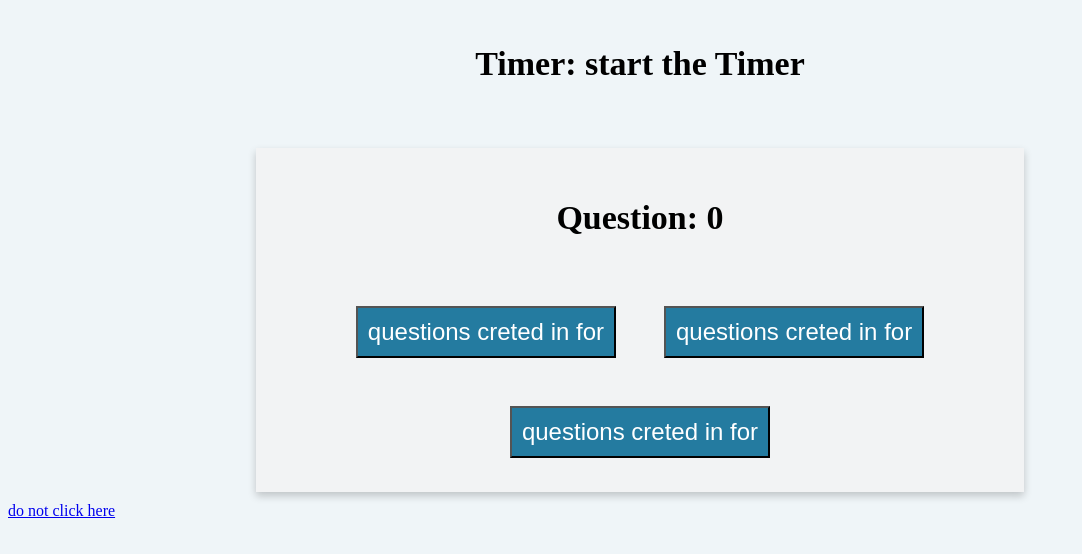
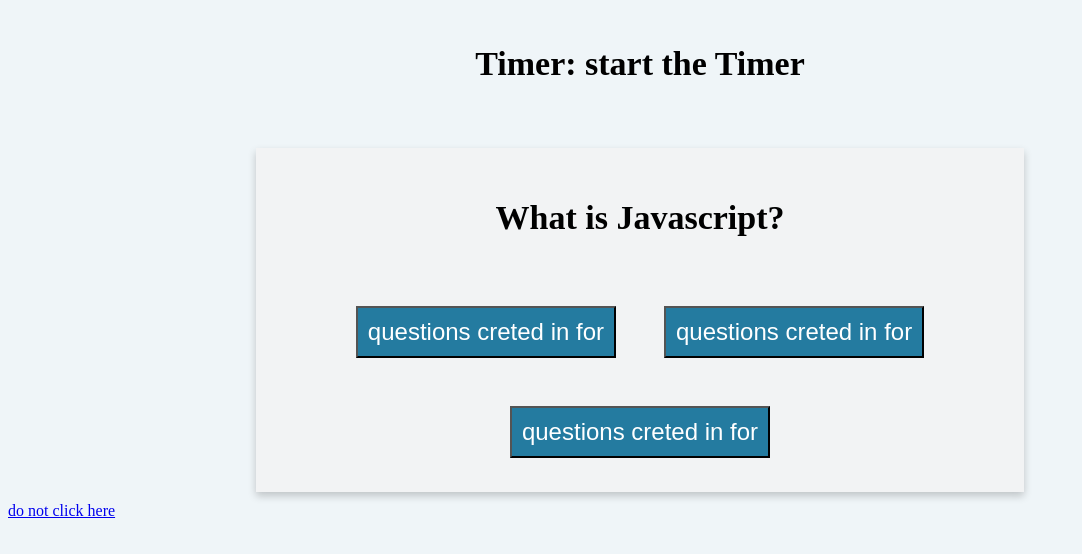
Before and after one commit to tallerdeldiablo/Javascript-timed-quiz, a plain HTML site: page index.html in a window 1280 px wide. Both pictures are taken after a click on the button "Start". Shown: the whole page, without its empty margins (0-1082 px from the left). Drawn offline with Linux system fonts and the light colour scheme.

Commit message:
first question working

```diff
--- a/assets/js/script.js
+++ b/assets/js/script.js
@@ -1,6 +1,8 @@
 var startEL = document.querySelector("#start");
+var cardContentsEL = document.querySelector("#card-contents");
+var questionEL = document.querySelector("#question");
 
-var cardContentsEL = document.querySelector("#card-contents");
+
 var question1EL = document.querySelector("#question1");
 var question2EL = document.querySelector("#question2");
 var question3EL = document.querySelector("#question3");
@@ -11,7 +13,7 @@ var count = 0;
 
 const questions = [
   {
-  question1: "What is Javascript?",
+  question: "What is Javascript?",
   choice1: "A programming language",
   choice2: " a style sheet language ",
   choice3:"HyperText markup language",
@@ -64,23 +66,23 @@ cardContentsEL.addEventListener("click", function(e) {
 
 function createQuestion(indexQ) {
 
+//Question # indexQ that is iqual to count --line start-eventlistener
+countEl.textContent = indexQ;
   for (var i = 0; i < 3; i++) {
-
-
+    questionEL.textContent = questions[0].question;
     let buttonA = document.createElement("button");
     buttonA.setAttribute("class", "btnQuestion");
     buttonA.textContent = "questions creted in for";
     cardContentsEL.appendChild(buttonA);
+    }
 
-    }
 }
 
-
+//First listener
 startEL.addEventListener("click", function(e) {
   element=e.target;
   element.remove();
-
+  count++;
   startimer();
-  createQuestion();
-
+  createQuestion(count);
 });
--- a/index.html
+++ b/index.html
@@ -17,7 +17,7 @@
       <div class="container">
         <button id="start">Start</button>
         <div id="card-contents" class="card-contents">
-          <h4>Question: <span id="count">0</span></h4>
+          <h4 id= "question">Question: <span id="count">0</span></h4>
         </div>
       </div>
     </div>
```
